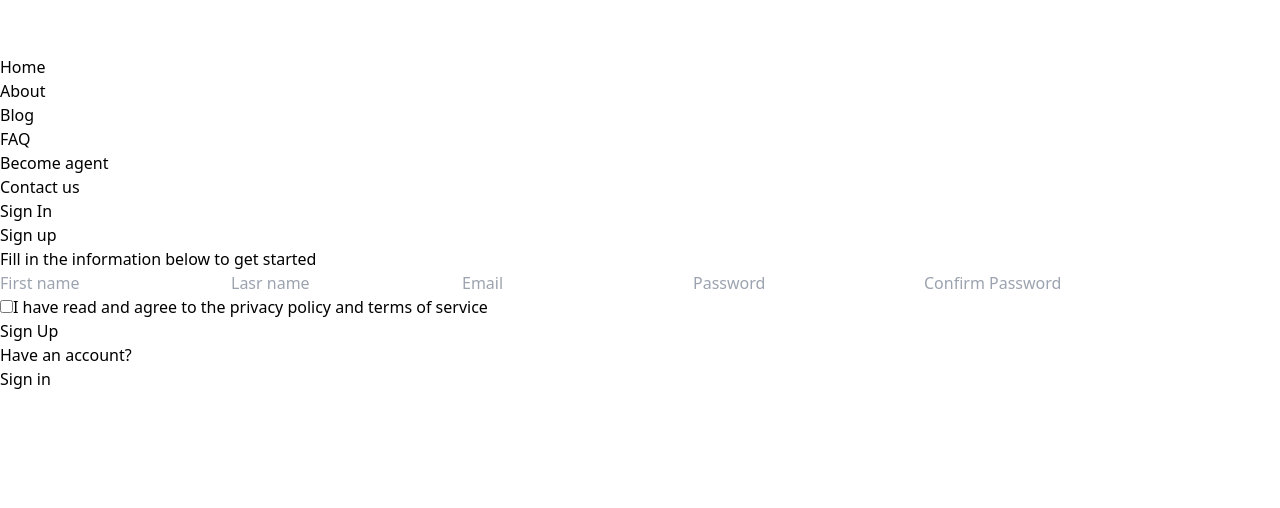
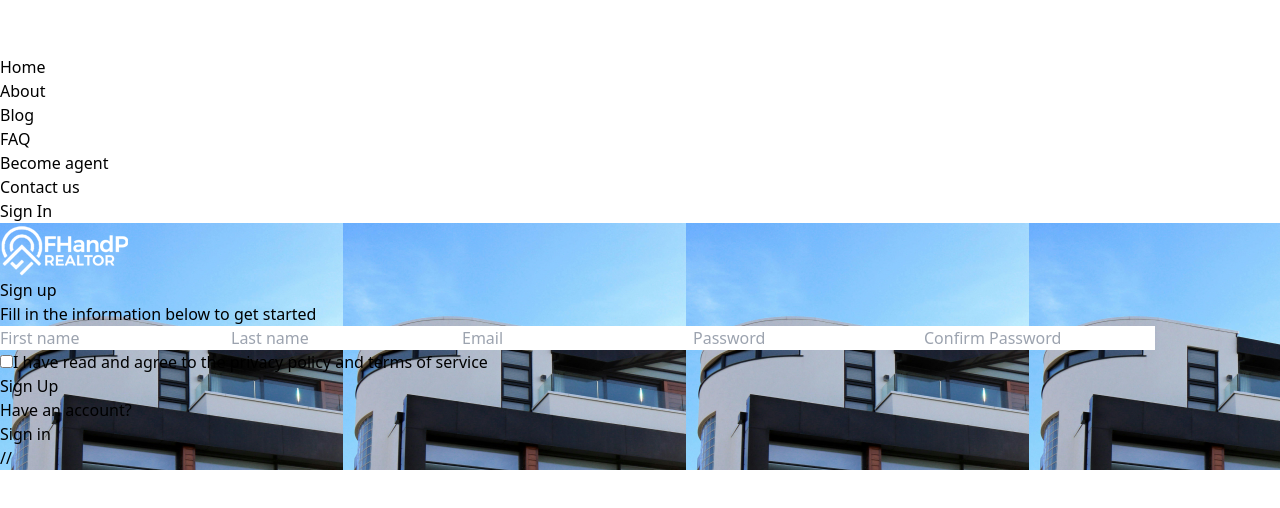
Before and after one commit to Teejay-deen/real-estate, a React (Vite) app: page /sign-up in a window 1280 px wide. Shown: the top 508 px of the page. Built offline with nearby package versions, Linux system fonts and the light colour scheme.

Commit message:
Adding some change to the SignUp.jsx

```diff
--- a/src/Components/NavBar.jsx
+++ b/src/Components/NavBar.jsx
@@ -3,7 +3,7 @@ import { Link } from "react-router-dom";
 import Logo from "../assets/images/logo_white.png"
 const NavBar = () => {
   return (
-    <header className="bg-slate-500 shadow-md p-4 ">
+    <header className="bg-slate-500 shadow-md na p-2 ">
       <div className="flex justify-between items-center max-w-6xl mx-auto p-3">
         <h1 className="text-sm sm:text-xl flex flex-wrap">
           <Link to="/">
--- a/src/pages/SignUp.jsx
+++ b/src/pages/SignUp.jsx
@@ -1,6 +1,7 @@
 import React, { useState } from "react";
 import { Link } from "react-router-dom";
 import onBoard1 from "../assets/images/onboard1.png";
+import Logo from "../assets/images/logo_white.png";
 
 const SignUp = () => {
   const [formData, setFormData] = useState({});
@@ -13,8 +14,15 @@ const SignUp = () => {
   };
 
   return (
-    // <div style={{backgroundImage: `url(${onBoard1})`} } className="w-100 h-100">
-      <div className="p-7 max-w-lg mx-auto ">
+    <div
+      style={{ backgroundImage: `url(${onBoard1})`}}
+      className="w-full h-full bg-no-repeat bg-cover bg-center"
+    >
+      <div className="flex justify-between">
+        {" "}
+        <img src={Logo} alt="" />
+      </div>
+      <div className="p-7 justify-end max-w-lg mx-auto shadow-lg bg-white rounded-lg">
         <h1 className="text-3xl text-center font-semibold my-7">Sign up</h1>
         <span className=" my-7 font-semibold mt-2 text-center">
           Fill in the information below to get started
@@ -29,7 +37,7 @@ const SignUp = () => {
           />
           <input
             type="text"
-            placeholder="Lasr name"
+            placeholder="Last name"
             id="lName"
             className="border p-3 rounded-lg"
             onChange={handleChange}
@@ -83,7 +91,8 @@ const SignUp = () => {
           </Link>
         </div>
       </div>
-    // </div>
+      //{" "}
+    </div>
   );
 };
 
```
